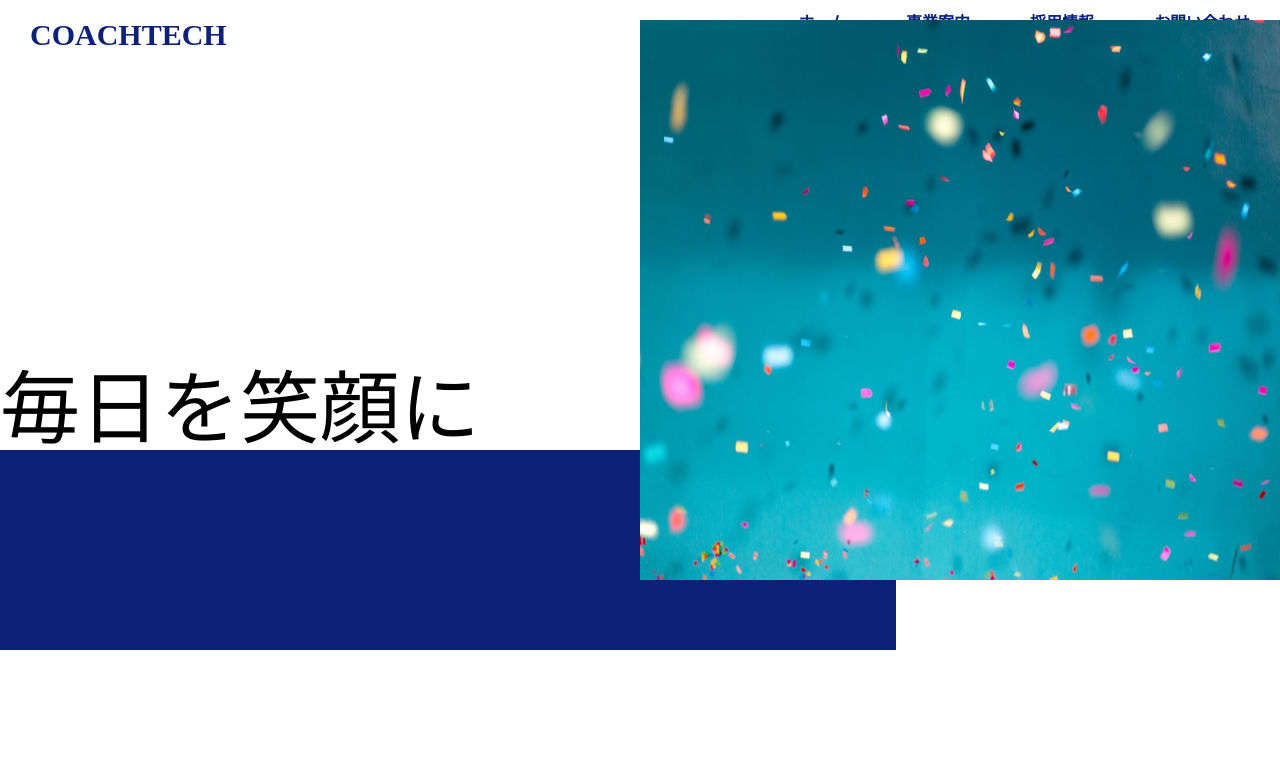
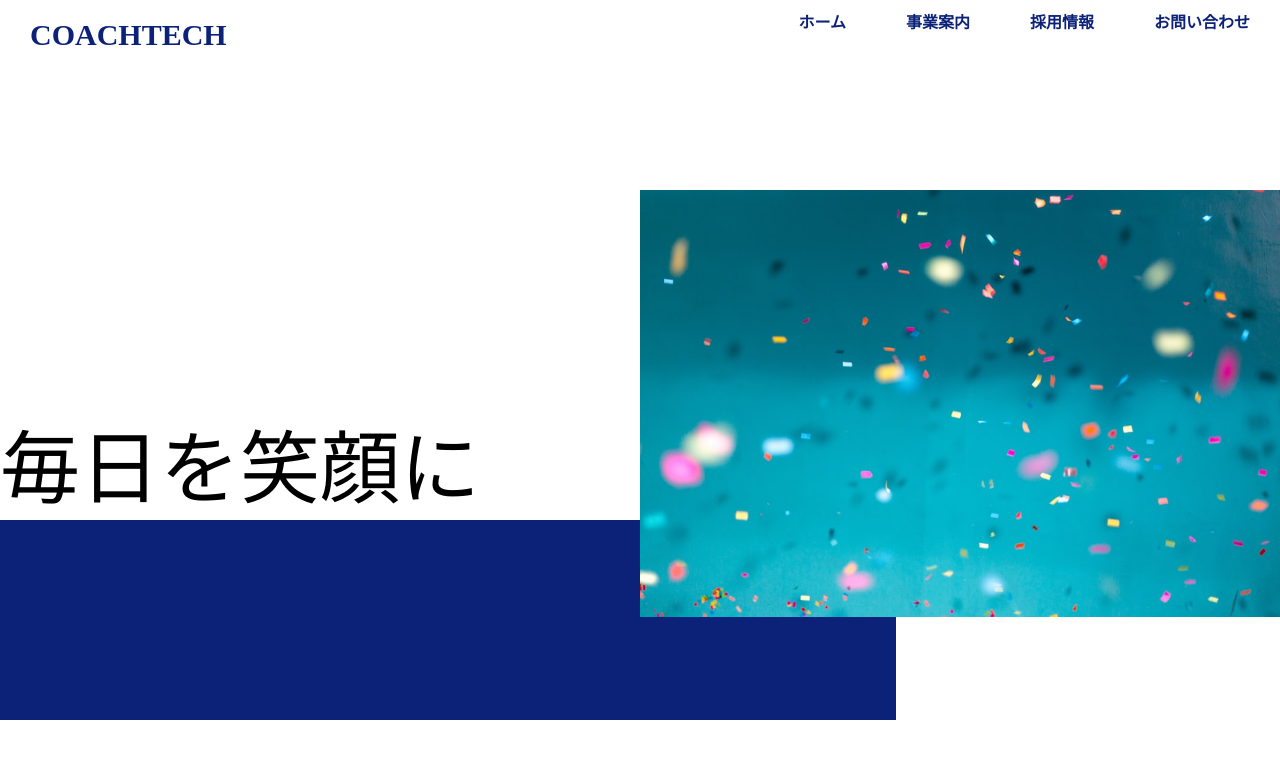
Before and after one commit to saitosayaka/20240107_saito_css, a plain HTML site: page index.html in a window 1280 px wide. Drawn offline with Linux system fonts and the light colour scheme.

Commit message:
CSS更新

```diff
--- a/style.css
+++ b/style.css
@@ -21,26 +21,31 @@
 }
 
 .main {
-    position: relative;
-
+    width: 100%;
 }
 
 .main_ttl {
-    margin-top: 320px;
     font-size: 80px;
+    position: absolute;
+    top: 430px;
 }
 
 .background {
     width: 70vw;
     height: 200px;
-    background-color: rgb(12, 34, 121);
+    background-color: #0c2279;
+    position: absolute;
+    top: 520px;
+}
+
+.main_img {
+    position: absolute;
+    width: 50vw;
+    height: 70vh;
+    right: 0px;
+    bottom: 50px;
 }
 
 .main_img img {
-    width: 50vw;
-    height: 70vh;
-    margin: 0 0 0 auto;
-    position: absolute;
-    right: 0px;
-    bottom: 70px;
+    width: 100%;
 }
```
